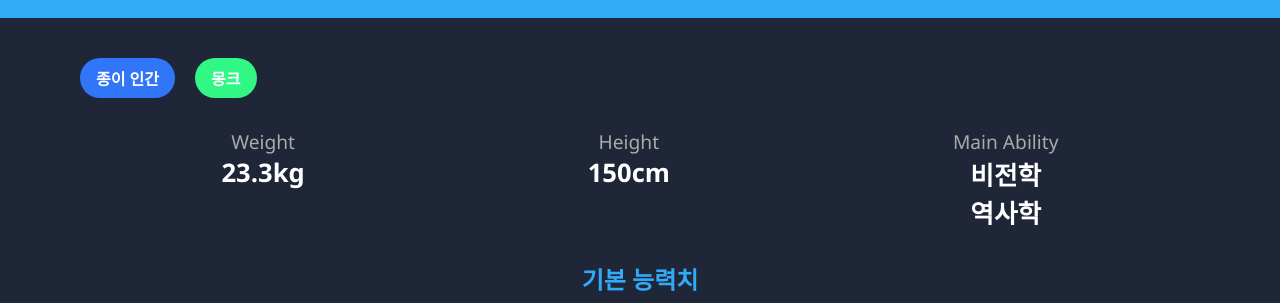
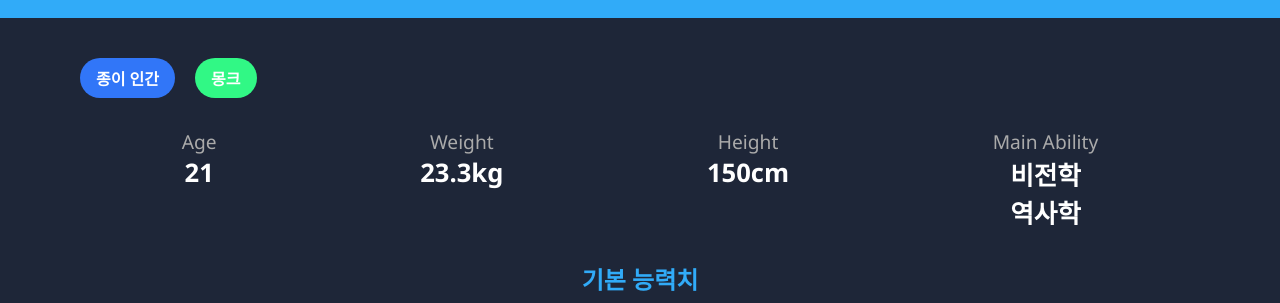
Before and after one commit to PaperHaRam/-001, a plain HTML site: page index.html in a window 1280 px wide. Shown: the part 480-783 px from the top of the page. Drawn offline with Linux system fonts and the light colour scheme.

Commit message:
Update index.html

```diff
--- a/index.html
+++ b/index.html
@@ -138,6 +138,10 @@
 
       <div class="info-grid">
         <div class="info-item">
+          <span>Age</span>
+          <strong>21</strong>
+        </div>
+        <div class="info-item">
           <span>Weight</span>
           <strong>23.3kg</strong>
         </div>
```
